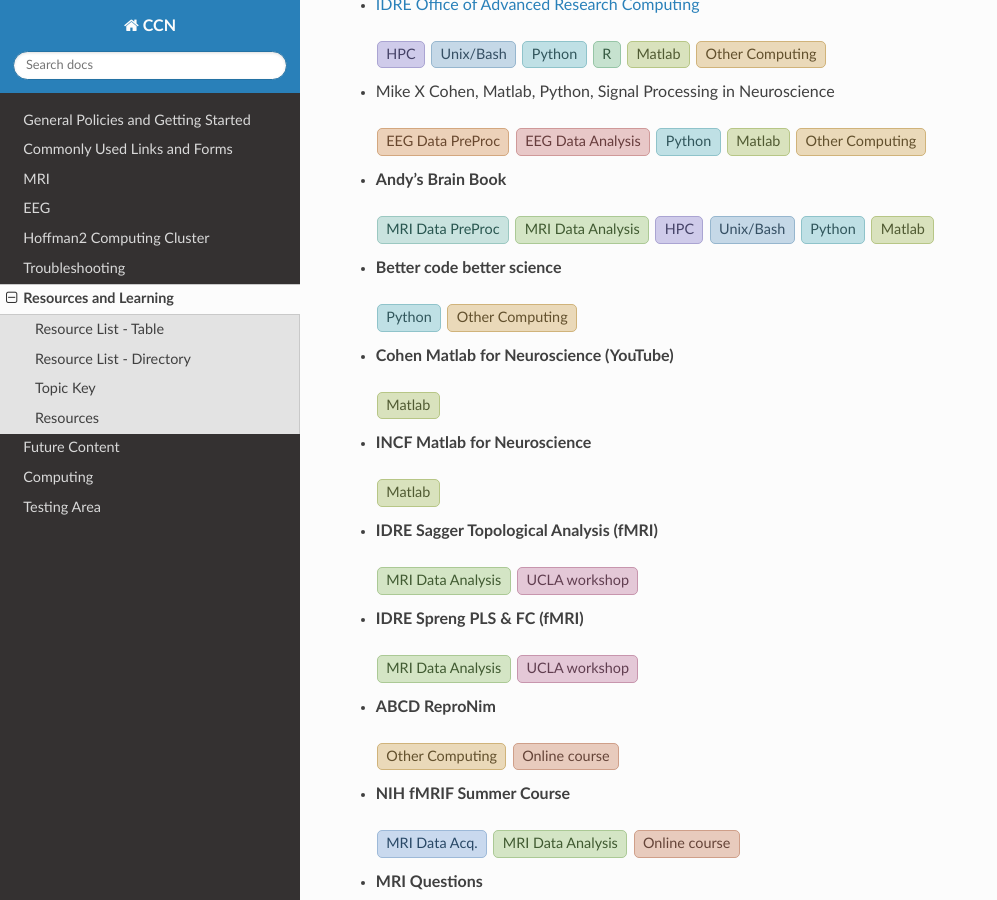
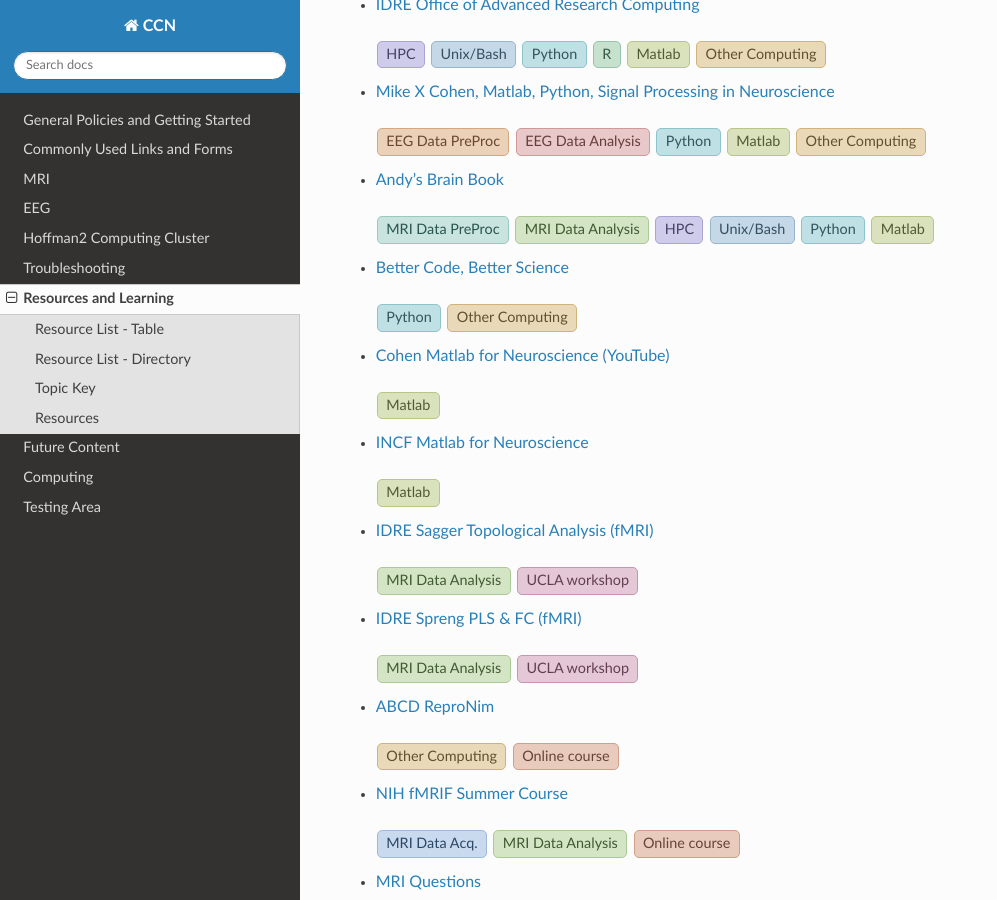
Before and after one commit to CCN-Support/CCN_Wiki, a Sphinx documentation site: the page built from docs/source/resources-and-learning.rst, in a window 1280 px wide and 900 px high, scrolled down 1592 px. Shown: the whole window, without its empty margins (0-997 px from the left). Built offline with Sphinx 7.4.7 and the Read the Docs theme 3.1.0, drawn with Linux system fonts in a browser that asks for light colours; part of the change alters nothing that is shown.

```diff
--- a/docs/source/resources-and-learning.rst
+++ b/docs/source/resources-and-learning.rst
@@ -73,163 +73,163 @@ Resources
 
      <span class="resource-topic topic-08">HPC</span> <span class="resource-topic topic-09">Unix/Bash</span> <span class="resource-topic topic-10">Python</span> <span class="resource-topic topic-11">R</span> <span class="resource-topic topic-12">Matlab</span> <span class="resource-topic topic-13">Other Computing</span>
 
-* Mike X Cohen, Matlab, Python, Signal Processing in Neuroscience
+* `Mike X Cohen, Matlab, Python, Signal Processing in Neuroscience <https://www.mikexcohen.com/#home>`_
 
   .. raw:: html
 
      <span class="resource-topic topic-05">EEG Data PreProc</span> <span class="resource-topic topic-06">EEG Data Analysis</span> <span class="resource-topic topic-10">Python</span> <span class="resource-topic topic-12">Matlab</span> <span class="resource-topic topic-13">Other Computing</span>
 
-* **Andy's Brain Book**
+* `Andy's Brain Book <https://andysbrainbook.readthedocs.io/en/latest/index.html>`_
 
   .. raw:: html
 
      <span class="resource-topic topic-02">MRI Data PreProc</span> <span class="resource-topic topic-03">MRI Data Analysis</span> <span class="resource-topic topic-08">HPC</span> <span class="resource-topic topic-09">Unix/Bash</span> <span class="resource-topic topic-10">Python</span> <span class="resource-topic topic-12">Matlab</span>
 
-* **Better code better science**
+* `Better Code, Better Science <https://bettercodebetterscience.github.io/book/index.html>`_
 
   .. raw:: html
 
      <span class="resource-topic topic-10">Python</span> <span class="resource-topic topic-13">Other Computing</span>
 
-* **Cohen Matlab for Neuroscience (YouTube)**
+* `Cohen Matlab for Neuroscience (YouTube) <https://www.youtube.com/watch?v=GwcJqv6XsEg>`_
 
   .. raw:: html
 
      <span class="resource-topic topic-12">Matlab</span>
 
-* **INCF Matlab for Neuroscience**
+* `INCF Matlab for Neuroscience <https://training.incf.org/collection/essentials-neuroscience-matlab>`_
 
   .. raw:: html
 
      <span class="resource-topic topic-12">Matlab</span>
 
-* **IDRE Sagger Topological Analysis (fMRI)**
+* `IDRE Sagger Topological Analysis (fMRI) <https://idre.ucla.edu/calendar-event/topological-data-analysis-march-8-2024>`_
 
   .. raw:: html
 
      <span class="resource-topic topic-03">MRI Data Analysis</span> <span class="resource-topic topic-15">UCLA workshop</span>
 
-* **IDRE Spreng PLS & FC (fMRI)**
+* `IDRE Spreng PLS & FC (fMRI) <https://idre.ucla.edu/calendar-event/jason-nomi-9-18-2023>`_
 
   .. raw:: html
 
      <span class="resource-topic topic-03">MRI Data Analysis</span> <span class="resource-topic topic-15">UCLA workshop</span>
 
-* **ABCD ReproNim**
+* `ABCD ReproNim <https://www.abcd-repronim.org/>`_
 
   .. raw:: html
 
      <span class="resource-topic topic-13">Other Computing</span> <span class="resource-topic topic-14">Online course</span>
 
-* **NIH fMRIF Summer Course**
+* `NIH fMRIF Summer Course <https://fmrif.nimh.nih.gov/SummerCourse>`_
 
   .. raw:: html
 
      <span class="resource-topic topic-01">MRI Data Acq.</span> <span class="resource-topic topic-03">MRI Data Analysis</span> <span class="resource-topic topic-14">Online course</span>
 
-* **MRI Questions**
+* `MRI Questions <https://www.mriquestions.com/index.html>`_
 
   .. raw:: html
 
      <span class="resource-topic topic-01">MRI Data Acq.</span>
 
-* **John Hopkins Principles of fMRI  Coursera**
+* `John Hopkins Principles of fMRI Coursera <https://www.coursera.org/learn/functional-mri>`_
 
   .. raw:: html
 
      <span class="resource-topic topic-01">MRI Data Acq.</span> <span class="resource-topic topic-02">MRI Data PreProc</span> <span class="resource-topic topic-03">MRI Data Analysis</span> <span class="resource-topic topic-14">Online course</span>
 
-* **UMichigan Training in fMRI**
+* `UMichigan Training in fMRI <https://courses.lsa.umich.edu/fmri-training-course/>`_
 
   .. raw:: html
 
      <span class="resource-topic topic-01">MRI Data Acq.</span> <span class="resource-topic topic-02">MRI Data PreProc</span> <span class="resource-topic topic-03">MRI Data Analysis</span>
 
-* **OHBM 2025 Education**
+* `OHBM 2025 Education <https://www.youtube.com/playlist?list=PLEJ899jsgdRpAe1o_9nwvmroUYo4kRVSc>`_
 
   .. raw:: html
 
      <span class="resource-topic topic-02">MRI Data PreProc</span> <span class="resource-topic topic-03">MRI Data Analysis</span>
 
-* **Martin Monti Course Slides**
+* `Martin Monti Course Slides <https://www.youtube.com/@braintalk9664/playlists>`_
 
   .. raw:: html
 
      <span class="resource-topic topic-02">MRI Data PreProc</span> <span class="resource-topic topic-03">MRI Data Analysis</span> <span class="resource-topic topic-16">UCLA course</span>
 
-* **UCLA CCN Prior Workshops**
+* `UCLA CCN Prior Workshops <https://staglincenterforcogneuro.semel.ucla.edu/data-analysis-workshops>`_
 
   .. raw:: html
 
      <span class="resource-topic topic-02">MRI Data PreProc</span> <span class="resource-topic topic-03">MRI Data Analysis</span>
 
-* **Mumford Brain Stats (YouTube)**
+* `Mumford Brain Stats (YouTube) <https://www.youtube.com/@mumfordbrainstats>`_
 
   .. raw:: html
 
      <span class="resource-topic topic-03">MRI Data Analysis</span> <span class="resource-topic topic-10">Python</span> <span class="resource-topic topic-13">Other Computing</span>
 
-* **Mumford Brain Stats (tumblr)**
+* `Mumford Brain Stats (tumblr) <https://mumfordbrainstats.tumblr.com/>`_
 
   .. raw:: html
 
      <span class="resource-topic topic-03">MRI Data Analysis</span>
 
-* **FSL course (YouTube)**
+* `FSL course (YouTube) <https://www.youtube.com/c/FSLCourse>`_
 
   .. raw:: html
 
      <span class="resource-topic topic-01">MRI Data Acq.</span> <span class="resource-topic topic-02">MRI Data PreProc</span> <span class="resource-topic topic-03">MRI Data Analysis</span>
 
-* **FSL course website**
+* `FSL course website <https://open.oxcin.ox.ac.uk/pages/fslcourse/website/index.html>`_
 
   .. raw:: html
 
      <span class="resource-topic topic-01">MRI Data Acq.</span> <span class="resource-topic topic-02">MRI Data PreProc</span> <span class="resource-topic topic-03">MRI Data Analysis</span>
 
-* **SPM course website**
+* `SPM course website <https://www.fil.ion.ucl.ac.uk/spm/course/>`_
 
   .. raw:: html
 
      <span class="resource-topic topic-01">MRI Data Acq.</span> <span class="resource-topic topic-02">MRI Data PreProc</span> <span class="resource-topic topic-03">MRI Data Analysis</span>
 
-* **AFNI course videos (YouTube)**
+* `AFNI course videos (YouTube) <https://www.youtube.com/c/afnibootcamp>`_
 
   .. raw:: html
 
      <span class="resource-topic topic-01">MRI Data Acq.</span> <span class="resource-topic topic-02">MRI Data PreProc</span> <span class="resource-topic topic-03">MRI Data Analysis</span>
 
-* **Clinical Neuroanatomy Seminars (YouTube)**
+* `Clinical Neuroanatomy Seminars (YouTube) <https://www.youtube.com/@CNSeminars>`_
 
   .. raw:: html
 
      <span class="resource-topic topic-07">Other (anatomy etc)</span>
 
-* **Online EEGLAB workshop**
+* `Online EEGLAB workshop <https://eeglab.org/workshops/Online_EEGLAB_Workshop.html>`_
 
   .. raw:: html
 
      <span class="resource-topic topic-04">EEG Data Acq.</span> <span class="resource-topic topic-05">EEG Data PreProc</span> <span class="resource-topic topic-06">EEG Data Analysis</span>
 
-* **Online Fieldtrip workshop videos**
+* `Online Fieldtrip workshop videos <https://www.fieldtriptoolbox.org/video/>`_
 
   .. raw:: html
 
      <span class="resource-topic topic-04">EEG Data Acq.</span> <span class="resource-topic topic-05">EEG Data PreProc</span> <span class="resource-topic topic-06">EEG Data Analysis</span>
 
-* **Online Brainstorm EEG tutorial**
+* `Online Brainstorm EEG tutorial <https://neuroimage.usc.edu/brainstorm/>`_
 
   .. raw:: html
 
      <span class="resource-topic topic-04">EEG Data Acq.</span> <span class="resource-topic topic-05">EEG Data PreProc</span> <span class="resource-topic topic-06">EEG Data Analysis</span>
 
-* **Online MNE EEG/MEG tutorial**
+* `Online MNE EEG/MEG tutorial <https://mne.tools/stable/auto_tutorials/intro/10_overview.html>`_
 
   .. raw:: html
 
      <span class="resource-topic topic-04">EEG Data Acq.</span> <span class="resource-topic topic-05">EEG Data PreProc</span> <span class="resource-topic topic-06">EEG Data Analysis</span>
 
-* **CuttingEEG EEG/MEG workshops & community**
+* `CuttingEEG EEG/MEG workshops & community <https://cuttingeeg.org/>`_
 
   .. raw:: html
 
```
